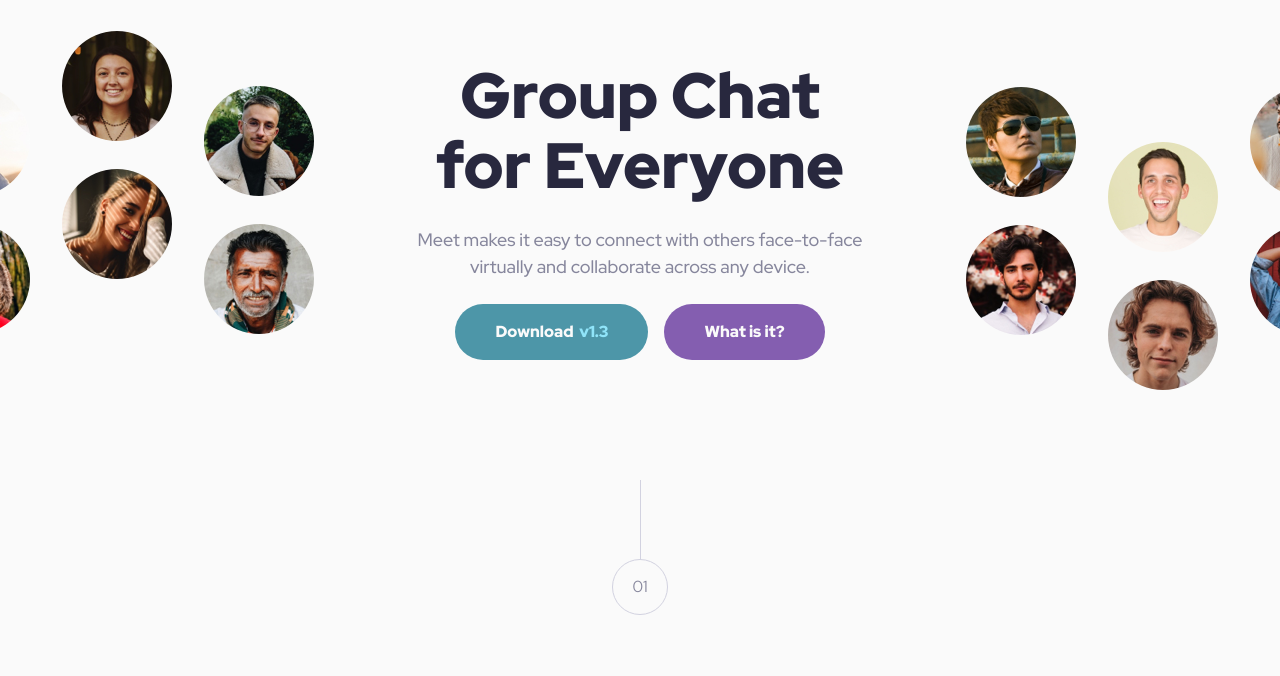
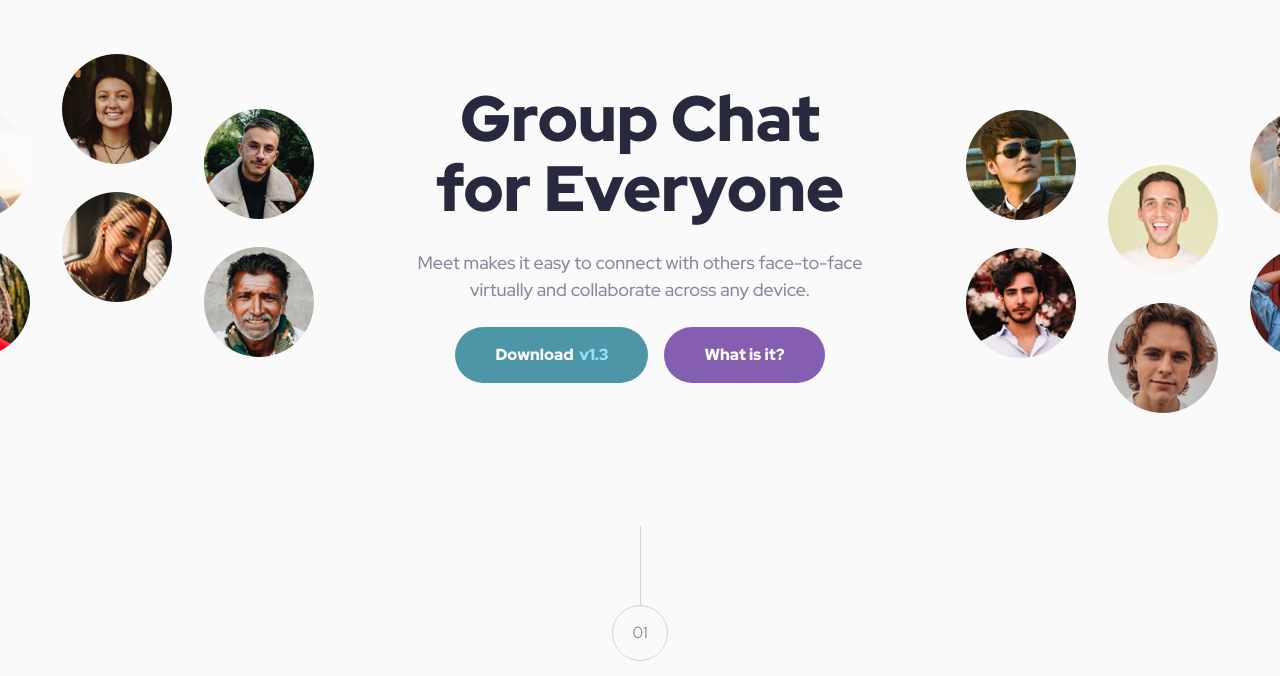
Before and after one commit to Coder-Liz/meet-landing-page, a plain HTML site: page index.html in a window 1280 px wide. Shown: the part 111-787 px from the top of the page. Drawn offline with Linux system fonts and the light colour scheme.

Commit message:
edit padding-block

```diff
--- a/app/scss/components/_hero.scss
+++ b/app/scss/components/_hero.scss
@@ -8,6 +8,10 @@
 
   @include u.breakpoint(medium) {
     padding-block: 64px;
+  }
+
+  @include u.breakpoint(medium) {
+    padding-block: 87px;
   }
 
   picture {
```
Also changed, not shown: dist/style.css, 1 other file.
